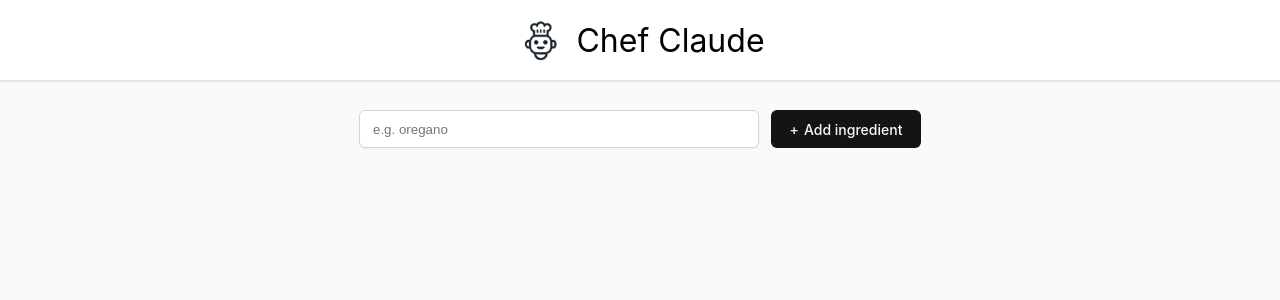
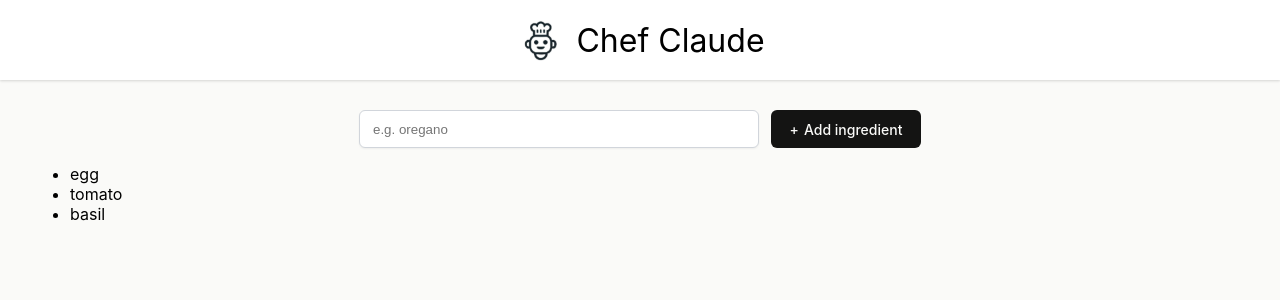
Before and after one commit to Petrasoderstrom1612/chef-claude, a React (Vite) app: page / in a window 1280 px wide. Shown: the top 300 px of the page. Built offline with nearby package versions, Linux system fonts and the light colour scheme.

Commit message:
added an array that I loop over and started a function just to listen on the form submit

```diff
--- a/index.html
+++ b/index.html
@@ -1,13 +1,16 @@
 <!doctype html>
 <html lang="en">
+
 <head>
   <meta charset="UTF-8" />
   <link rel="icon" type="image/svg+xml" href="/vite.svg" />
   <meta name="viewport" content="width=device-width, initial-scale=1.0" />
   <title>Chef Claude</title>
 </head>
+
 <body>
   <div id="root"></div>
   <script type="module" src="/src/main.jsx"></script>
 </body>
+
 </html>
--- a/src/Form.jsx
+++ b/src/Form.jsx
@@ -1,12 +1,29 @@
 import React from 'react'
 
 export const Form = () => {
+  const ingrediences = ["egg", "tomato", "basil"]
+
+  const ingrediencesList = ingrediences.map((oneIngredience) => {
+    return <li key={oneIngredience} >{oneIngredience}</li>
+  })
+
+  const addIngredience = (e) => {
+    e.preventDefault()
+    console.log("clicked")
+  }
+
   return (
     <main>
-      <form className='add-ingredient-form'>
-        <input type="text" placeholder="e.g. oregano" aria-label="Add ingredient"/>
+      <form className='add-ingredient-form' onSubmit={addIngredience}>
+        <input
+        type="text"
+        placeholder="e.g. oregano"
+        aria-label="Add ingredient"
+        name="ingredient"
+        />
         <button>Add ingredient</button>
       </form>
+      <ul>{ingrediencesList}</ul>
     </main>
   )
 }
```
Lines whose indentation alone changed are shown as unchanged.
